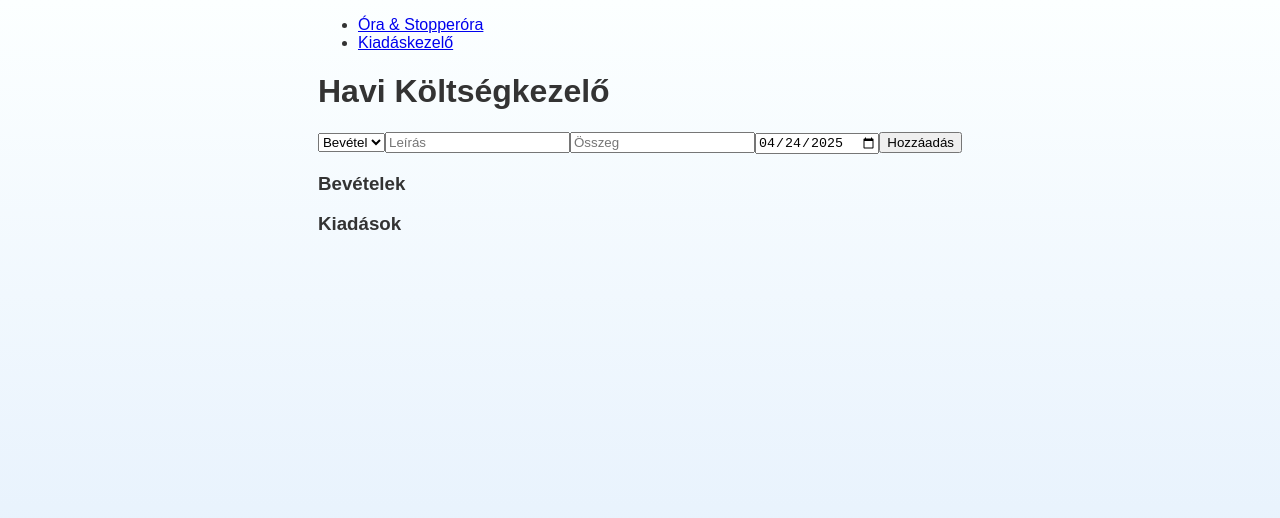
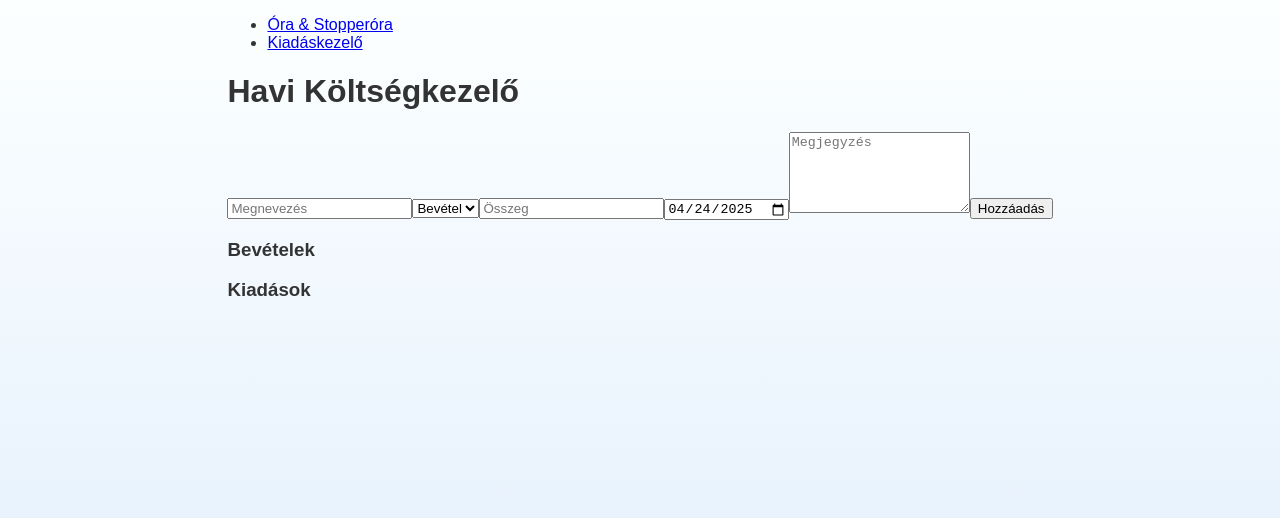
Before and after one commit to szbgreg/react, a React (Vite) app: page /expense in a window 1280 px wide. Shown: the top 518 px of the page. Built offline with nearby package versions, Linux system fonts and the light colour scheme.

Commit message:
add: Megjegyzés megadása tranzakciónál

```diff
--- a/src/ExpenseApp/components/TransactionForm.jsx
+++ b/src/ExpenseApp/components/TransactionForm.jsx
@@ -7,6 +7,7 @@ export default function TransactionForm({ addTransaction }) {
   const [amount, setAmount] = useState("");
   const [type, setType] = useState("income");
   const [date, setDate] = useState(getCurrentDate());
+  const [note, setNote] = useState("");
 
   const handleBtnClick = () => {
     // Ellenőrizzük, hogy a leírás és az összeg meg van-e adva
@@ -18,10 +19,11 @@ export default function TransactionForm({ addTransaction }) {
       description,
       amount: parseInt(amount),
       date: date,
+      note: note,
       type,
     };
 
-/*     console.log(newTransaction); */
+    /*     console.log(newTransaction); */
 
     // Hozzáadjuk az új tranzakciót majd a formot reseteljük
     addTransaction(newTransaction);
@@ -29,21 +31,22 @@ export default function TransactionForm({ addTransaction }) {
     setAmount("");
     setDate(getCurrentDate());
     setType("income");
+    setNote("");
   };
 
   return (
     <div>
+      <input
+        type="text"
+        placeholder="Megnevezés"
+        value={description}
+        onChange={(e) => setDescription(e.target.value)}
+      />
+
       <select value={type} onChange={(e) => setType(e.target.value)}>
         <option value="income">Bevétel</option>
         <option value="expense">Kiadás</option>
       </select>
-
-      <input
-        type="text"
-        placeholder="Leírás"
-        value={description}
-        onChange={(e) => setDescription(e.target.value)}
-      />
 
       <input
         type="number"
@@ -58,6 +61,14 @@ export default function TransactionForm({ addTransaction }) {
         onChange={(e) => setDate(e.target.value)}
       />
 
+      <textarea
+        type="text"
+        placeholder="Megjegyzés"
+        value={note}
+        rows={5}
+        onChange={(e) => setNote(e.target.value)}
+      ></textarea>
+
       <button onClick={handleBtnClick}>Hozzáadás</button>
     </div>
   );
```
